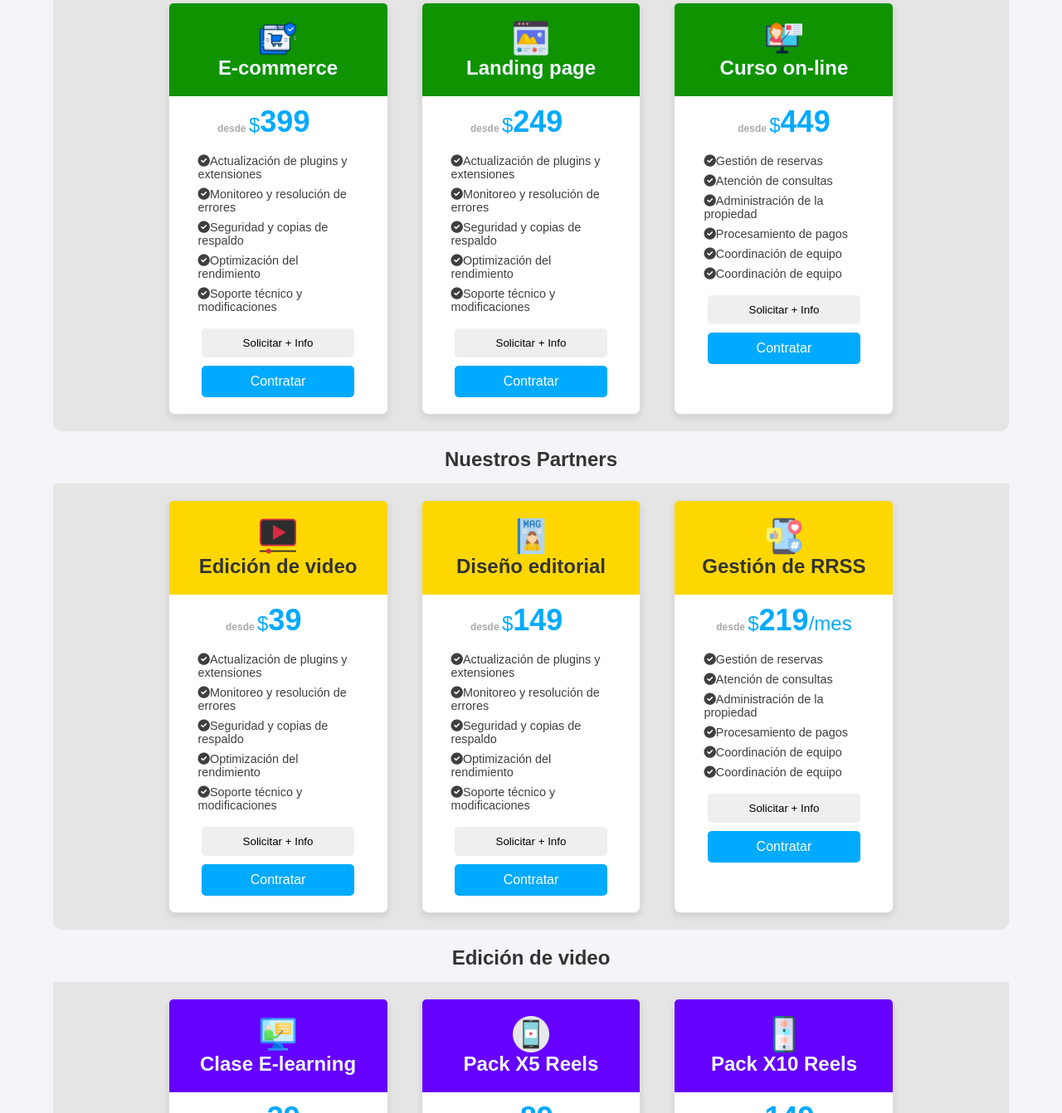
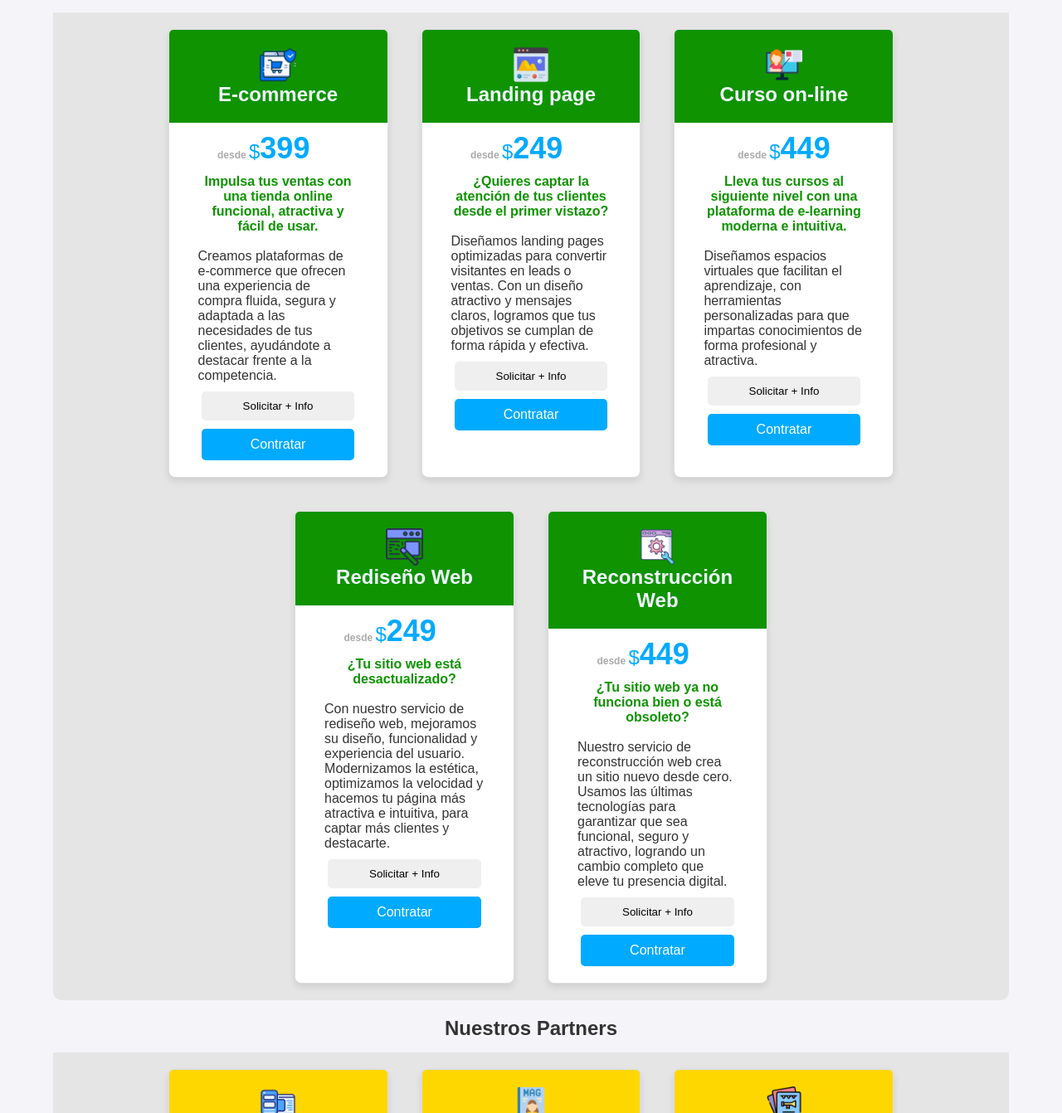
Before and after one commit to editordevideojose/panel.usuario, a plain HTML site: page cards.html in a window 1280 px wide. Shown: the part 1458-2800 px from the top of the page at 83% size. Drawn offline with Linux system fonts and the light colour scheme; a script that the page names is missing.

Commit message:
modificacion planes

```diff
--- a/cards.html
+++ b/cards.html
@@ -24,13 +24,13 @@
       <h4>¡Aprovecha nuestros medios de pago!</h4>
     </div>
     <div class="pagoContainer">
-      <h4><i class="fas fa-exchange-alt"></i> PayPal: <span>15% OFF</span></h4>
+      <h4><i class="fas fa-exchange-alt"></i> PayPal: <span> 15% OFF</span></h4>
     </div>
     <div class="pagoContainer">
-      <h4><i class="fas fa-exchange-alt"></i> Transferencia: <span>10% OFF</span></h4>
+      <h4><i class="fas fa-exchange-alt"></i> Transferencia: <span> 10% OFF</span></h4>
     </div>
     <div class="pagoContainer">
-      <h4><i class="fas fa-credit-card"></i> Tarjeta: <span>2 pagos sin interés</span></h4>
+      <h4><i class="fas fa-credit-card"></i> Tarjeta: <span> 2 pagos sin interés</span></h4>
     </div>
   </div>
   <div class="container">
@@ -50,16 +50,16 @@
           <h4>1° MES GRATIS</h4>
         </div>
         <div class="contenidoCard">
-          <p class="price">$<span>189</span>/mes</p>
+          <p class="price">$<span>219</span>/mes</p>
           <div class="listaIncluye">
             <ul>
               <li><i class="fa-solid fa-circle-check"></i> Gestión de Hosting & Dominio</li>
               <li><i class="fa-solid fa-circle-check"></i> Fontend, Backend & Testing QA</li>
-              <li><i class="fa-solid fa-circle-check"></i> Administración del sitio</li>
+              <li><i class="fa-solid fa-circle-check"></i> Administración general del sitio</li>
               <li><i class="fa-solid fa-circle-check"></i> WooCommerce</li>
               <li><i class="fa-solid fa-circle-check"></i> Learnpress</li>
               <li><i class="fa-solid fa-circle-check"></i> Actualizaciones</li>
-              <li><i class="fa-solid fa-circle-check"></i> 5 modificaciones</li>
+              <li><i class="fa-solid fa-circle-check"></i> Hasta 5 modificaciones</li>
               <li><i class="fa-solid fa-circle-check"></i> Administración de 5 productos</li>
               <li><i class="fa-solid fa-circle-check"></i> Soporte vía email</li>
             </ul>
@@ -84,11 +84,11 @@
             <ul>
               <li><i class="fa-solid fa-circle-check"></i> Incluye Plan Básico completo </li>
               <li><i class="fa-solid fa-circle-check"></i> Monitoreo uptime</li>
-              <li><i class="fa-solid fa-circle-check"></i> x</li>
-              <li><i class="fa-solid fa-circle-check"></i> x</li>
-              <li><i class="fa-solid fa-circle-check"></i> x</li>
-              <li><i class="fa-solid fa-circle-check"></i> 1 caída del sitio</li>
-              <li><i class="fa-solid fa-circle-check"></i> 10 modificaciones</li>
+              <li><i class="fa-solid fa-circle-check"></i> Optimización SEO básica</li>
+              <li><i class="fa-solid fa-circle-check"></i> Copias seguridad automáticas</li>
+              <li><i class="fa-solid fa-circle-check"></i> Análisis mensual de rendimiento</li>
+              <li><i class="fa-solid fa-circle-check"></i> Resolución de 1 caída del sitio</li>
+              <li><i class="fa-solid fa-circle-check"></i> Hasta 10 modificaciones</li>
               <li><i class="fa-solid fa-circle-check"></i> 1 reunión mensual</li>
               <li><i class="fa-solid fa-circle-check"></i> Soporte vía email</li>
             </ul>
@@ -108,15 +108,15 @@
           <h4>1° MES GRATIS</h4>
         </div>
         <div class="contenidoCard">
-          <p class="price">$<span>489</span>/mes</p>
+          <p class="price">$<span>479</span>/mes</p>
           <ul>
             <li><i class="fa-solid fa-circle-check"></i> Incluye Plan Estándar completo</li>
-            <li><i class="fa-solid fa-circle-check"></i> x</li>
-            <li><i class="fa-solid fa-circle-check"></i> x</li>
-            <li><i class="fa-solid fa-circle-check"></i> x</li>
-            <li><i class="fa-solid fa-circle-check"></i> xx</li>
-            <li><i class="fa-solid fa-circle-check"></i> xx</li>
-            <li><i class="fa-solid fa-circle-check"></i> 2 caídas del sitio</li>
+            <li><i class="fa-solid fa-circle-check"></i> Cambios exclusivos en diseño</li>
+            <li><i class="fa-solid fa-circle-check"></i> Capacitación al cliente</li>
+            <li><i class="fa-solid fa-circle-check"></i> Gestión de seguridad avanzada</li>
+            <li><i class="fa-solid fa-circle-check"></i> Soporte prioritario</li>
+            <li><i class="fa-solid fa-circle-check"></i> Resolución de 2 caídas del sitio</li>
+            <li><i class="fa-solid fa-circle-check"></i> Hasta 15 modificaciones</li>
             <li><i class="fa-solid fa-circle-check"></i> 2 reuniones mensuales</li>
             <li><i class="fa-solid fa-circle-check"></i> Soporte vía email y llamada</li>
           </ul>
@@ -137,7 +137,7 @@
           <h2>Plan Shopify</h2>
         </div>
         <div class="contenidoCard">
-          <p class="price">$<span>149</span>/mes</p>
+          <p class="price">$<span>179</span>/mes</p>
           <ul>
             <li><i class="fa-solid fa-circle-check"></i>Actualización de plugins y extensiones</li>
             <li><i class="fa-solid fa-circle-check"></i>Monitoreo y resolución de errores</li>
@@ -158,7 +158,7 @@
           <h2>WooCommerce</h2>
         </div>
         <div class="contenidoCard">
-          <p class="price">$<span>149</span>/mes</p>
+          <p class="price">$<span>179</span>/mes</p>
           <ul>
             <li><i class="fa-solid fa-circle-check"></i>Actualización de plugins y extensiones</li>
             <li><i class="fa-solid fa-circle-check"></i>Monitoreo y resolución de errores</li>
@@ -205,11 +205,11 @@
         <div class="contenidoCard">
           <p class="price"><span class="desde">desde </span>$<span>399</span><span class="transparent">desde</span></p>
           <ul>
-            <li><i class="fa-solid fa-circle-check"></i>Actualización de plugins y extensiones</li>
-            <li><i class="fa-solid fa-circle-check"></i>Monitoreo y resolución de errores</li>
-            <li><i class="fa-solid fa-circle-check"></i>Seguridad y copias de respaldo</li>
-            <li><i class="fa-solid fa-circle-check"></i>Optimización del rendimiento</li>
-            <li><i class="fa-solid fa-circle-check"></i>Soporte técnico y modificaciones</li>
+            <span class="preguntaCard">Impulsa tus ventas con una tienda online funcional, atractiva y fácil de
+              usar.</span>
+            <br>
+            Creamos plataformas de e-commerce que ofrecen una experiencia de compra fluida, segura y adaptada a las
+            necesidades de tus clientes, ayudándote a destacar frente a la competencia.
           </ul>
           <button class="btnSolicitar">Solicitar + Info</button>
           <button class="btn">Contratar</button>
@@ -226,11 +226,10 @@
         <div class="contenidoCard">
           <p class="price"><span class="desde">desde </span>$<span>249</span><span class="transparent">desde</span></p>
           <ul>
-            <li><i class="fa-solid fa-circle-check"></i>Actualización de plugins y extensiones</li>
-            <li><i class="fa-solid fa-circle-check"></i>Monitoreo y resolución de errores</li>
-            <li><i class="fa-solid fa-circle-check"></i>Seguridad y copias de respaldo</li>
-            <li><i class="fa-solid fa-circle-check"></i>Optimización del rendimiento</li>
-            <li><i class="fa-solid fa-circle-check"></i>Soporte técnico y modificaciones</li>
+            <span class="preguntaCard">¿Quieres captar la atención de tus clientes desde el primer vistazo?</span>
+            <br>
+            Diseñamos landing pages optimizadas para convertir visitantes en leads o ventas. Con un diseño atractivo y
+            mensajes claros, logramos que tus objetivos se cumplan de forma rápida y efectiva.
           </ul>
           <button class="btnSolicitar">Solicitar + Info</button>
           <button class="btn">Contratar</button>
@@ -246,17 +245,58 @@
         <div class="contenidoCard">
           <p class="price"><span class="desde">desde </span>$<span>449</span></p>
           <ul>
-            <li><i class="fa-solid fa-circle-check"></i>Gestión de reservas</li>
-            <li><i class="fa-solid fa-circle-check"></i>Atención de consultas</li>
-            <li><i class="fa-solid fa-circle-check"></i>Administración de la propiedad</li>
-            <li><i class="fa-solid fa-circle-check"></i>Procesamiento de pagos</li>
-            <li><i class="fa-solid fa-circle-check"></i>Coordinación de equipo</li>
-            <li><i class="fa-solid fa-circle-check"></i>Coordinación de equipo</li>
+            <span class="preguntaCard">Lleva tus cursos al siguiente nivel con una plataforma de e-learning moderna e
+              intuitiva.</span>
+            <br>
+            Diseñamos espacios virtuales que facilitan el aprendizaje, con herramientas personalizadas para que impartas
+            conocimientos de forma profesional y atractiva.
           </ul>
           <button class="btnSolicitar">Solicitar + Info</button>
           <button class="btn">Contratar</button>
         </div>
       </div>
+
+      <div class="card">
+        <div class="solapaTitulo shopify solapaPartners3">
+          <img src="logo-rediseño.png" alt="" class="card-logo">
+          <h2>Rediseño Web</h2>
+        </div>
+        <div class="contenidoCard">
+          <p class="price"><span class="desde">desde </span>$<span>249</span><span class="transparent">desde</span></p>
+          <ul>
+            <span class="preguntaCard">¿Tu sitio web está desactualizado?</span>
+            <br>
+            Con nuestro servicio de rediseño web, mejoramos su diseño, funcionalidad y experiencia del usuario.
+            Modernizamos la estética, optimizamos la velocidad y hacemos tu página más atractiva e intuitiva, para
+            captar más clientes y destacarte.
+          </ul>
+          <button class="btnSolicitar">Solicitar + Info</button>
+          <button class="btn">Contratar</button>
+
+        </div>
+      </div>
+
+      <!-- Card 5 -->
+      <div class="card">
+        <div class="solapaTitulo woocommerce solapaPartners3">
+          <img src="logo-reconstruccion.png" alt="" class="card-logo">
+          <h2>Reconstrucción Web</h2>
+        </div>
+        <div class="contenidoCard">
+          <p class="price"><span class="desde">desde </span>$<span>449</span><span class="transparent">desde</span></p>
+          <ul>
+            <span class="preguntaCard">¿Tu sitio web ya no funciona bien o está obsoleto?</span>
+            <br>
+            Nuestro servicio de reconstrucción web crea un sitio nuevo desde cero. Usamos las últimas tecnologías para
+            garantizar que sea funcional, seguro y atractivo, logrando un cambio completo que eleve tu presencia
+            digital.
+          </ul>
+          <button class="btnSolicitar">Solicitar + Info</button>
+          <button class="btn">Contratar</button>
+        </div>
+      </div>
+
+
 
     </div>
 
@@ -265,17 +305,16 @@
       <!-- Card 4 -->
       <div class="card">
         <div class="solapaTitulo shopify solapaPartners">
-          <img src="logo-edicion.png" alt="" class="card-logo">
-          <h2>Edición de video</h2>
+          <img src="logo-uxui.png" alt="" class="card-logo">
+          <h2>Diseño UX/UI</h2>
         </div>
         <div class="contenidoCard">
-          <p class="price"><span class="desde">desde </span>$<span>39</span><span class="transparent">desde</span></p>
+          <p class="price"><span class="desde">desde </span>$<span>249</span><span class="transparent">desde</span></p>
           <ul>
-            <li><i class="fa-solid fa-circle-check"></i>Actualización de plugins y extensiones</li>
-            <li><i class="fa-solid fa-circle-check"></i>Monitoreo y resolución de errores</li>
-            <li><i class="fa-solid fa-circle-check"></i>Seguridad y copias de respaldo</li>
-            <li><i class="fa-solid fa-circle-check"></i>Optimización del rendimiento</li>
-            <li><i class="fa-solid fa-circle-check"></i>Soporte técnico y modificaciones</li>
+            <span class="preguntaCard2">Mejora la experiencia de tus usuarios </span>
+            <br>
+            Con un diseño UX/UI centrado en la usabilidad y la navegabilidad. Creamos interfaces intuitivas, funcionales
+            y visualmente impactantes, que garantizan la satisfacción del usuario y el éxito de tu producto digital.
           </ul>
           <button class="btnSolicitar">Solicitar + Info</button>
           <button class="btn">Contratar</button>
@@ -292,11 +331,10 @@
         <div class="contenidoCard">
           <p class="price"><span class="desde">desde </span>$<span>149</span><span class="transparent">desde</span></p>
           <ul>
-            <li><i class="fa-solid fa-circle-check"></i>Actualización de plugins y extensiones</li>
-            <li><i class="fa-solid fa-circle-check"></i>Monitoreo y resolución de errores</li>
-            <li><i class="fa-solid fa-circle-check"></i>Seguridad y copias de respaldo</li>
-            <li><i class="fa-solid fa-circle-check"></i>Optimización del rendimiento</li>
-            <li><i class="fa-solid fa-circle-check"></i>Soporte técnico y modificaciones</li>
+            <span class="preguntaCard2">Transforma tus publicaciones en piezas visuales profesionales.</span>
+            <br>
+            Nuestro servicio de diseño editorial crea revistas, catálogos o libros con un diseño armonioso y funcional,
+            que comunica tu mensaje de manera clara y memorable.
           </ul>
           <button class="btnSolicitar">Solicitar + Info</button>
           <button class="btn">Contratar</button>
@@ -306,18 +344,71 @@
       <!-- Card 6 -->
       <div class="card">
         <div class="solapaTitulo airbnb solapaPartners">
-          <img src="logo-rrss.png" alt="" class="card-logo">
+          <img src="logo-grafico.png" alt="" class="card-logo">
+          <h2>Diseño gráfico digital</h2>
+        </div>
+        <div class="contenidoCard">
+          <p class="price"><span class="desde">desde </span>$<span>29</span></p>
+          <ul>
+            <span class="preguntaCard2">Destaca tu identidad en web y redes.</span>
+            <br>
+            Creamos piezas visuales y recursos descargables que reflejan la esencia de tu negocio, logrando una
+            comunicación efectiva y atractiva para cautivar a tu audiencia.
+          </ul>
+          <button class="btnSolicitar">Solicitar + Info</button>
+          <button class="btn">Contratar</button>
+        </div>
+      </div>
+
+      <!-- Card 6 -->
+      <div class="card">
+        <div class="solapaTitulo airbnb solapaPartners">
+          <img src="Copia de logo-RRSS.png" alt="" class="card-logo">
           <h2>Gestión de RRSS</h2>
         </div>
         <div class="contenidoCard">
-          <p class="price"><span class="desde">desde </span>$<span>219</span>/mes</p>
+          <p class="price"><span class="desde">desde </span>$<span>89</span></p>
           <ul>
-            <li><i class="fa-solid fa-circle-check"></i>Gestión de reservas</li>
-            <li><i class="fa-solid fa-circle-check"></i>Atención de consultas</li>
-            <li><i class="fa-solid fa-circle-check"></i>Administración de la propiedad</li>
-            <li><i class="fa-solid fa-circle-check"></i>Procesamiento de pagos</li>
-            <li><i class="fa-solid fa-circle-check"></i>Coordinación de equipo</li>
-            <li><i class="fa-solid fa-circle-check"></i>Coordinación de equipo</li>
+            <span class="preguntaCard2">Impulsa tu marca.</span>
+            <br>
+            Con una estrategia de gestión de redes sociales que conecta con tu audiencia. Creamos contenido atractivo, planificamos publicaciones y fomentamos la interacción para aumentar tu alcance y posicionamiento.
+          </ul>
+          <button class="btnSolicitar">Solicitar + Info</button>
+          <button class="btn">Contratar</button>
+        </div>
+      </div>
+
+      <!-- Card 6 -->
+      <div class="card">
+        <div class="solapaTitulo airbnb solapaPartners">
+          <img src="logo-MKT.png" alt="" class="card-logo">
+          <h2>Marketing Digital</h2>
+        </div>
+        <div class="contenidoCard">
+          <p class="price"><span class="desde">desde </span>$<span>249</span></p>
+          <ul>
+            <span class="preguntaCard2">Haz crecer tu negocio.</span>
+            <br>
+            Con un enfoque integral de marketing digital. Diseñamos campañas personalizadas que combinan redes sociales, email marketing y publicidad online para atraer clientes y mejorar tu presencia digital.
+          </ul>
+          <button class="btnSolicitar">Solicitar + Info</button>
+          <button class="btn">Contratar</button>
+        </div>
+      </div>
+
+      <!-- Card 6 -->
+      <div class="card">
+        <div class="solapaTitulo airbnb solapaPartners">
+          <img src="logo-SEO.png" alt="" class="card-logo">
+          <h2>SEO</h2>
+        </div>
+        <div class="contenidoCard">
+          <p class="price"><span class="desde">desde </span>$<span>289</span></p>
+          <ul>
+            <span class="preguntaCard2">Aparece donde tus clientes te buscan.</span>
+            <br>
+            Con un servicio de SEO diseñado para mejorar tu visibilidad en buscadores. Optimizamos tu sitio web con
+            estrategias que aumentan el tráfico orgánico y te posicionan por encima de la competencia.
           </ul>
           <button class="btnSolicitar">Solicitar + Info</button>
           <button class="btn">Contratar</button>
@@ -337,11 +428,14 @@
         <div class="contenidoCard">
           <p class="price"><span class="desde"></span>$<span>39</span></p>
           <ul>
-            <li><i class="fa-solid fa-circle-check"></i>Actualización de plugins y extensiones</li>
-            <li><i class="fa-solid fa-circle-check"></i>Monitoreo y resolución de errores</li>
-            <li><i class="fa-solid fa-circle-check"></i>Seguridad y copias de respaldo</li>
-            <li><i class="fa-solid fa-circle-check"></i>Optimización del rendimiento</li>
-            <li><i class="fa-solid fa-circle-check"></i>Soporte técnico y modificaciones</li>
+            <span class="preguntaCard2">¡Crea tu curso on-line!</span>
+            <li><i class="fa-solid fa-circle-check"></i> 1 pieza de video</li>
+            <li><i class="fa-solid fa-circle-check"></i> Formato horizontal 16:9</li>
+            <li><i class="fa-solid fa-circle-check"></i> Edición personalizada</li>
+            <li><i class="fa-solid fa-circle-check"></i> Maquetación de curso</li>
+            <li><i class="fa-solid fa-circle-check"></i> Inclusión de estética de marca</li>
+            <li><i class="fa-solid fa-circle-check"></i> Animaciones de texto y recursos</li>
+            <li><i class="fa-solid fa-circle-check"></i> Entrega ágil</li>
           </ul>
           <button class="btnSolicitar">Solicitar + Info</button>
           <button class="btn">Contratar</button>
@@ -358,11 +452,14 @@
         <div class="contenidoCard">
           <p class="price"><span class="desde"></span>$<span>89</span></p>
           <ul>
-            <li><i class="fa-solid fa-circle-check"></i>Actualización de plugins y extensiones</li>
-            <li><i class="fa-solid fa-circle-check"></i>Monitoreo y resolución de errores</li>
-            <li><i class="fa-solid fa-circle-check"></i>Seguridad y copias de respaldo</li>
-            <li><i class="fa-solid fa-circle-check"></i>Optimización del rendimiento</li>
-            <li><i class="fa-solid fa-circle-check"></i>Soporte técnico y modificaciones</li>
+            <span class="preguntaCard2">¡Contenido para tus Redes!</span>
+            <li><i class="fa-solid fa-circle-check"></i> 5 piezas de video</li>
+            <li><i class="fa-solid fa-circle-check"></i> Formato vertical 9:16</li>
+            <li><i class="fa-solid fa-circle-check"></i> Edición personalizada</li>
+            <li><i class="fa-solid fa-circle-check"></i> Multiplataforma</li>
+            <li><i class="fa-solid fa-circle-check"></i> Inclusión de estética de marca</li>
+            <li><i class="fa-solid fa-circle-check"></i> Edición adaptada a tendencias</li>
+            <li><i class="fa-solid fa-circle-check"></i> Entrega ágil</li>
           </ul>
           <button class="btnSolicitar">Solicitar + Info</button>
           <button class="btn">Contratar</button>
@@ -378,12 +475,14 @@
         <div class="contenidoCard">
           <p class="price"><span class="desde"></span>$<span>149</span></p>
           <ul>
-            <li><i class="fa-solid fa-circle-check"></i>Gestión de reservas</li>
-            <li><i class="fa-solid fa-circle-check"></i>Atención de consultas</li>
-            <li><i class="fa-solid fa-circle-check"></i>Administración de la propiedad</li>
-            <li><i class="fa-solid fa-circle-check"></i>Procesamiento de pagos</li>
-            <li><i class="fa-solid fa-circle-check"></i>Coordinación de equipo</li>
-            <li><i class="fa-solid fa-circle-check"></i>Coordinación de equipo</li>
+            <span class="preguntaCard2">¡Contenido para tus Redes!</span>
+            <li><i class="fa-solid fa-circle-check"></i> 10 piezas de video</li>
+            <li><i class="fa-solid fa-circle-check"></i> Formato vertical 9:16</li>
+            <li><i class="fa-solid fa-circle-check"></i> Edición personalizada</li>
+            <li><i class="fa-solid fa-circle-check"></i> Multiplataforma</li>
+            <li><i class="fa-solid fa-circle-check"></i> Inclusión de estética de marca</li>
+            <li><i class="fa-solid fa-circle-check"></i> Edición adaptada a tendencias</li>
+            <li><i class="fa-solid fa-circle-check"></i> Entrega ágil</li>
           </ul>
           <button class="btnSolicitar">Solicitar + Info</button>
           <button class="btn">Contratar</button>
--- a/styles.css
+++ b/styles.css
@@ -124,7 +124,6 @@ p {
     font-size: 80%;
 }
 
-.containerBotones {}
 
 button {
     width: 70%;
@@ -379,18 +378,20 @@ h1 {
     justify-content: center;
     align-items: center;
     font-size: 80%;
-    .contenedorBtn{
+
+    .contenedorBtn {
         width: 8%;
         display: flex;
         justify-content: flex-start;
         margin-left: 10px;
     }
-    a{
+
+    a {
         width: 100%;
         height: 3vh;
         text-align: center;
         background-color: #ADFF30;
-        color:#313131 ;
+        color: #313131;
         font-weight: 600;
         font-size: 80%;
         display: flex;
@@ -412,13 +413,14 @@ h1 {
     border-bottom-right-radius: 10px;
     border-bottom-left-radius: 10px;
     gap: 50px;
-    .pagoContainer{
+
+    .pagoContainer {
         display: flex;
         align-items: center;
         text-align: center;
     }
 
-    h4{
+    h4 {
         font-weight: 100;
         font-size: 80%;
         display: flex;
@@ -441,13 +443,13 @@ h1 {
     align-items: stretch;
 }
 
-.h2Container{
+.h2Container {
     width: 100%;
     background-color: rgb(229, 229, 229);
     border-top-left-radius: 10px;
     border-top-right-radius: 10px;
-margin-top: 20px;
-padding-top: 20px;
+    margin-top: 20px;
+    padding-top: 20px;
 }
 
 .card {
@@ -605,3 +607,17 @@ span {
     background-color: rgb(15, 147, 0);
     color: aliceblue;
 }
+
+.preguntaCard{
+    color: #0E9300;
+    font-size: 100%;
+    text-align: center;
+    display: flex;
+}
+
+.preguntaCard2{
+    color: #b19700;
+    font-size: 100%;
+    text-align: center;
+    display: flex;
+}
```
Also changed, not shown: scripts.js (+6 -2 lines), Copia de logo-RRSS.png (added), logo-MKT.png (added), logo-SEO.png (added), logo-grafico.png (added), logo-reconstruccion.png (added), logo-rediseño.png (added), logo-uxui.png (added).
